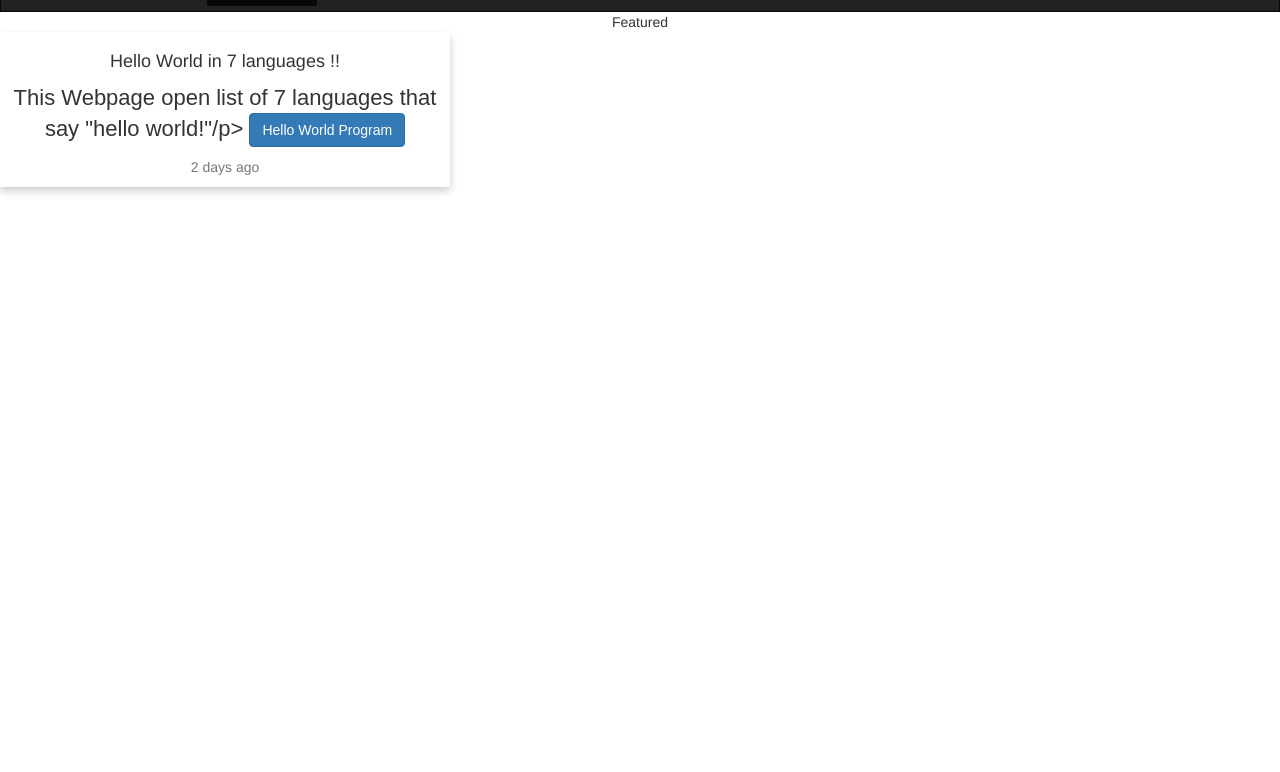
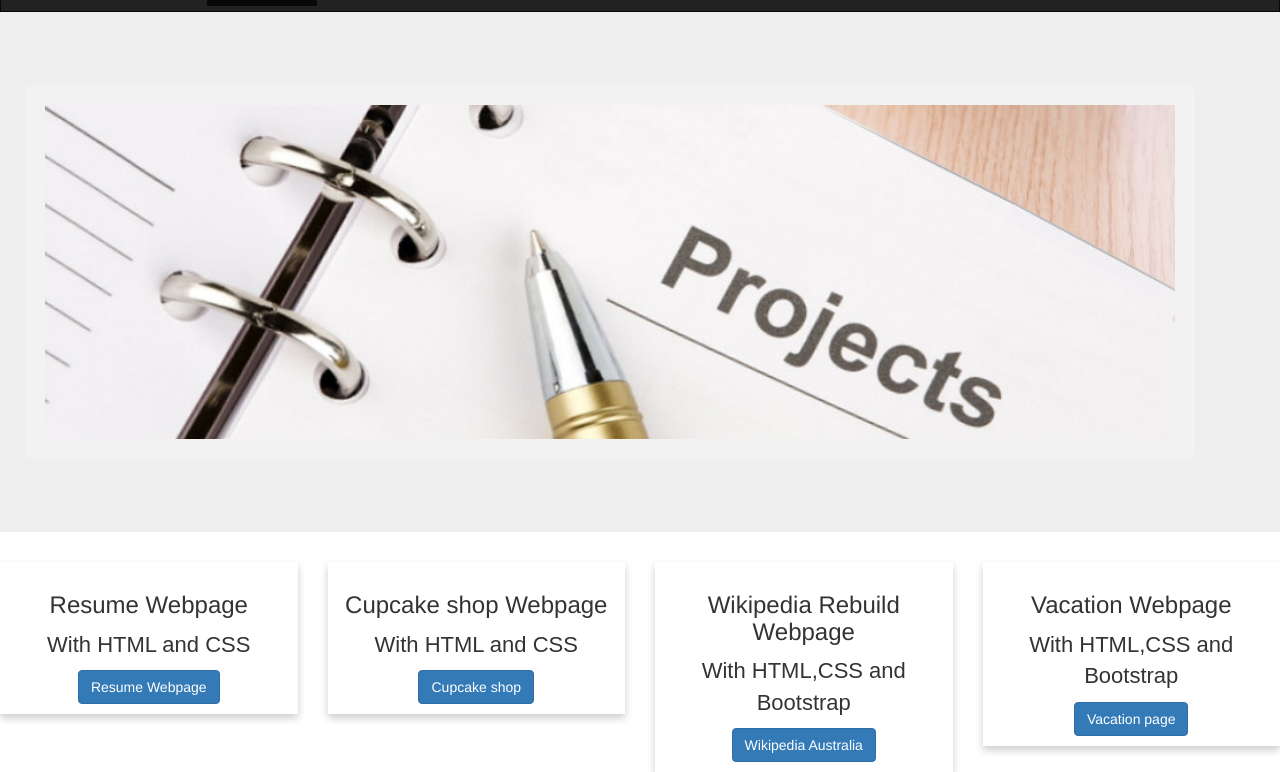
Before and after one commit to sowmyadsl/Portfolio-old, a plain HTML site: page projects.html in a window 1280 px wide. Shown: the part 45-817 px from the top of the page. Drawn offline with nearby package versions, Linux system fonts and the light colour scheme.

```diff
--- a/projects.html
+++ b/projects.html
@@ -29,20 +29,49 @@
         </div>
       </div>
     </nav>
-    <div class="card text-center">
-  <div class="card-header">
-    Featured
+
+    <div class="jumbotron jumbotron-fluid">
+      <div class="container">
+        <img src="img/projects1.jpg" alt="photo of projects" width="100%" >
+      </div>
+    </div>
+  <div class="row">
+  <div class="col-sm-3">
+    <div class="paragraph-card">
+      <div class="card-block">
+        <h3 class="card-title">Resume Webpage</h3>
+        <p class="card-text">With HTML and CSS</p>
+        <a href="#" class="btn btn-primary">Resume Webpage</a>
+      </div>
+    </div>
   </div>
-  <div class="paragraph-card">
-  <div class="card-block">
-    <h4 class="card-title">Hello World in 7 languages !!</h4>
-    <p class="card-text">This Webpage open list of 7 languages that say "hello world!"/p>
-    <a href="https://github.com/sowmyadsl/hello-world1" class="btn btn-primary">Hello World Program</a>
+  <div class="col-sm-3">
+    <div class="paragraph-card">
+      <div class="card-block">
+        <h3 class="card-title">Cupcake shop Webpage</h3>
+        <p class="card-text">With HTML and CSS</p>
+        <a href="#" class="btn btn-primary">Cupcake shop</a>
+      </div>
+    </div>
   </div>
-  <div class="card-footer text-muted">
-    2 days ago
+  <div class="col-sm-3">
+    <div class="paragraph-card">
+      <div class="card-block">
+        <h3 class="card-title"> Wikipedia Rebuild Webpage </h3>
+        <p class="card-text">With HTML,CSS and Bootstrap</p>
+        <a href="https://github.com/sowmyadsl/wiki-au" class="btn btn-primary">Wikipedia Australia</a>
+      </div>
+    </div>
   </div>
-</div>
+  <div class="col-sm-3">
+    <div class="paragraph-card">
+      <div class="card-block">
+        <h3 class="card-title">Vacation Webpage</h3>
+        <p class="card-text">With HTML,CSS and Bootstrap</p>
+        <a href="https://github.com/sowmyadsl/vacation" class="btn btn-primary">Vacation page</a>
+      </div>
+    </div>
+  </div>
 </div>
   </body>
 </html>
```
Also changed, not shown: img/projects.jpg (added), img/projects1.jpg (added), 2 other files.
